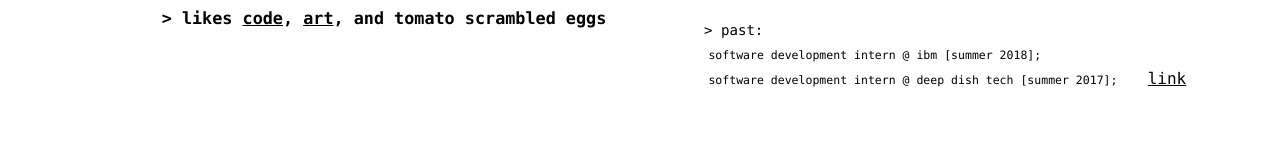
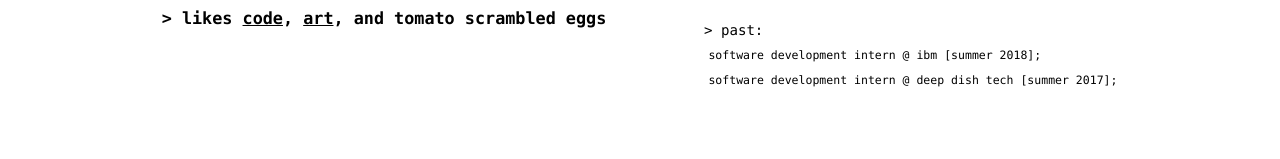
Before and after one commit to jrw192/me, a React (Create React App) app: page / in a window 1280 px wide. Shown: the part 142-301 px from the top of the page. Built offline with nearby package versions, Linux system fonts and the light colour scheme.

Commit message:
remove random link

```diff
--- a/src/components/Regular.js
+++ b/src/components/Regular.js
@@ -28,8 +28,6 @@ export default class Regular extends React.Component {
 						<p className="item">software development intern @ ibm [summer 2018];</p>
 						<p className="item">software development intern @ deep dish tech [summer 2017];</p>
 				</div>
-				<a href="google.com">link</a>
-
                     <Projects items={this.props.data} bgColor={this.props.bgColor}></Projects>
 			</div>
 		);
```
